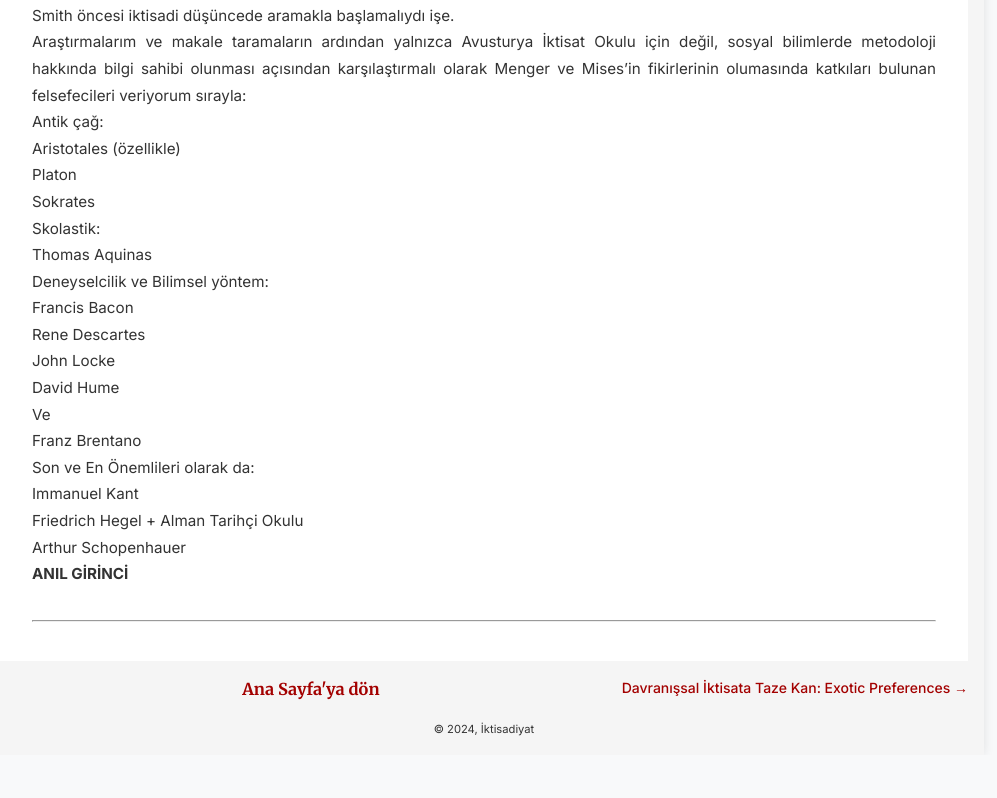
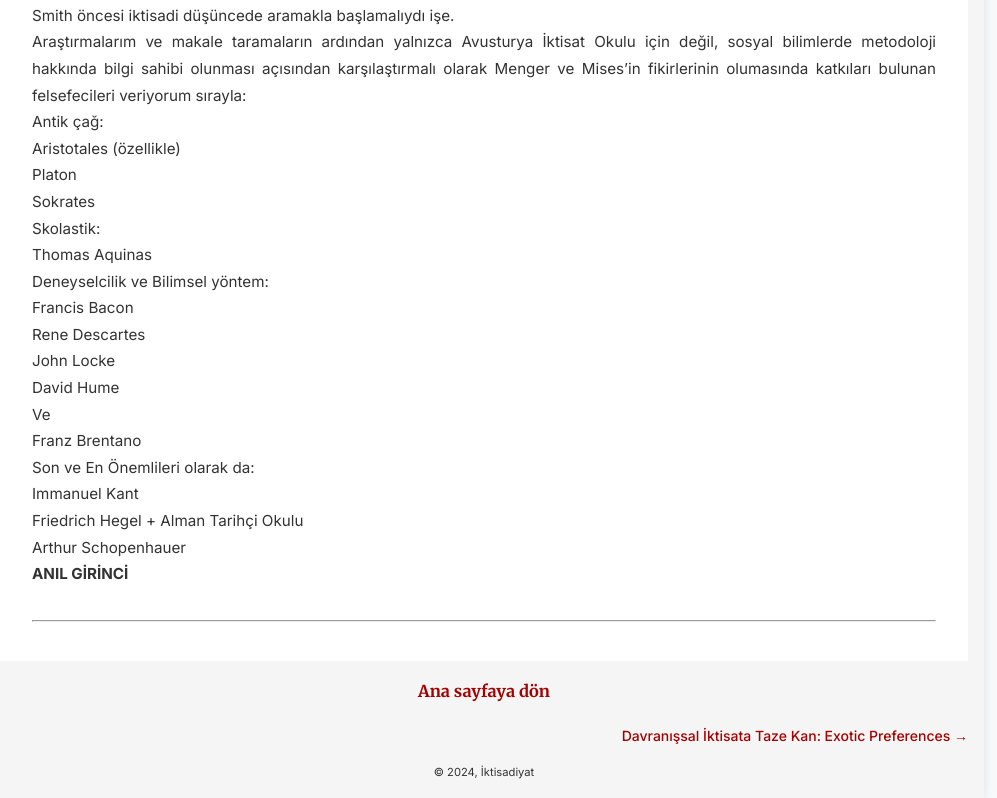
Before and after one commit to iktisadiyat/iktisadiyat-web, a Gatsby site: page /2008-11-04_avusturya-okulu-mengerden-oncesi in a window 1280 px wide. Shown: the part 605-1403 px from the top of the page, without its empty margins (156-1153 px from the left). Before the commit the page ends 1360 px from the top, so only its background shows below. Built offline with nearby package versions, Linux system fonts and the light colour scheme; Gatsby itself is replaced by a stand-in of ours.

Commit message:
return to main page center

```diff
--- a/src/templates/blog-post.js
+++ b/src/templates/blog-post.js
@@ -57,6 +57,12 @@ const BlogPostTemplate = ({
         </footer>
       </article>
       <nav className="blog-post-nav">
+                    {/* same but center */}
+                    <span style={{display: 'block', textAlign: 'center', margin: '1rem 0'}}>
+                      <Link to="/"> <h3>Ana sayfaya dön </h3> </Link>
+                    </span>
+
+
         <ul
           style={{
             display: `flex`,
@@ -73,11 +79,8 @@ const BlogPostTemplate = ({
               </Link>
             )}
           </li>
-          <li>
-            {/* return to main page  */}
-            <Link to="/"> <h3> Ana Sayfa'ya dön </h3></Link>
 
-          </li>
+
           <li>
             {next && (
               <Link to={next.fields.slug} rel="next">
```
